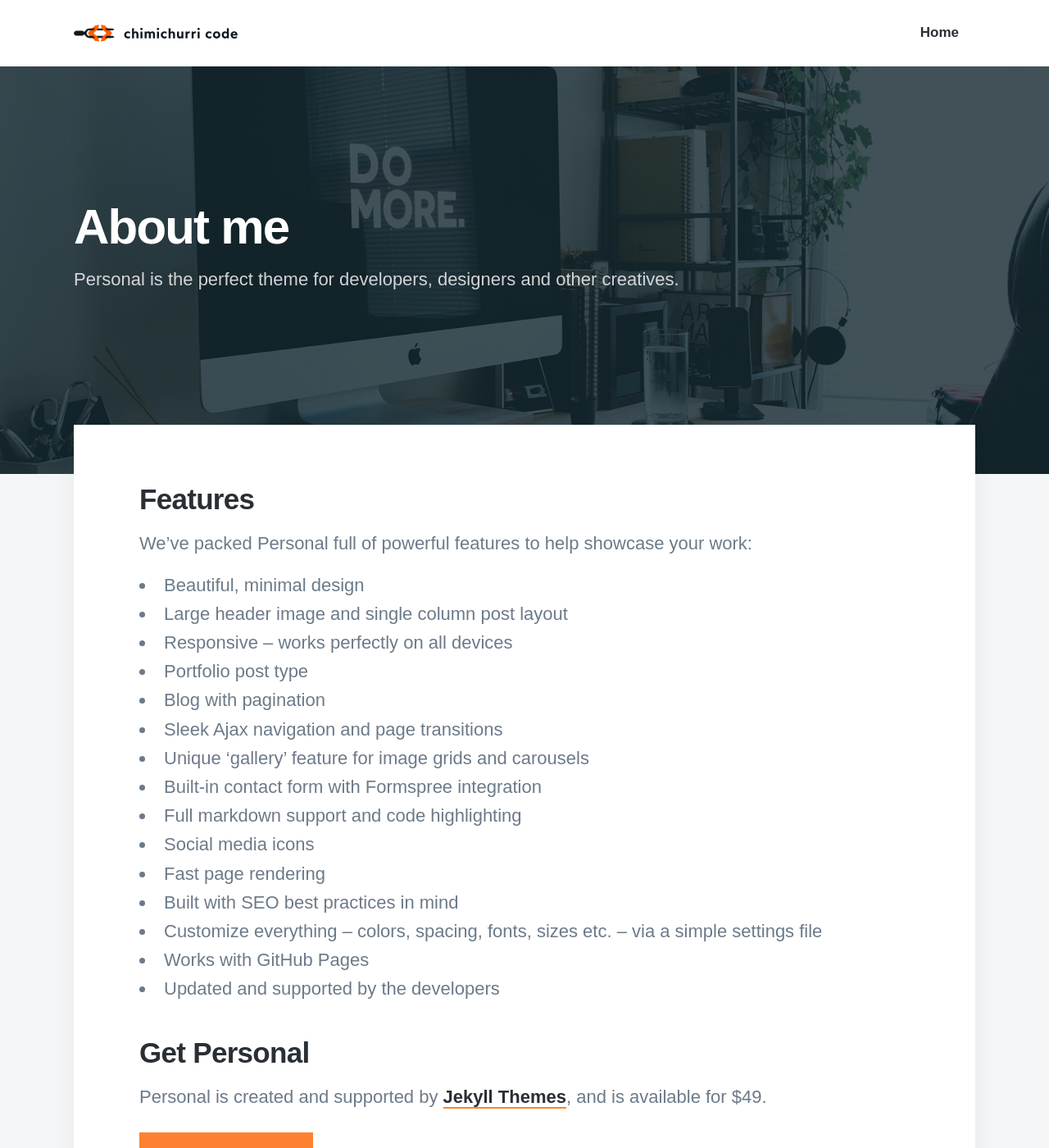
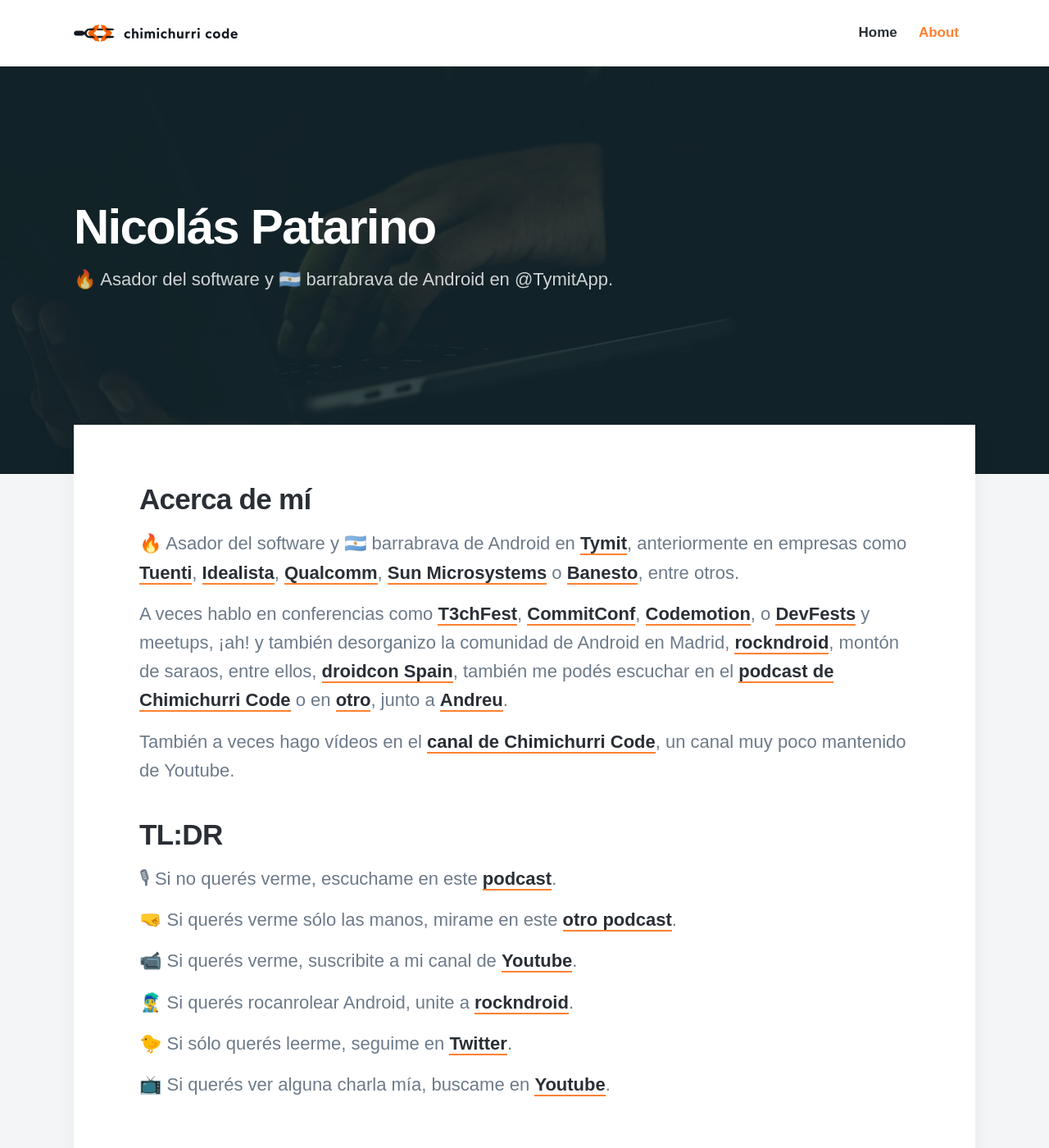
Before and after one commit to npatarino/chimichurri-code, a Jekyll site: the page built from _pages/about.md, in a window 1280 px wide and 1400 px high. Shown: the whole window at 82% size. Built offline with Jekyll 4.4.1, drawn with Linux system fonts in a browser that asks for light colours; nearby versions of some CDN libraries; some web fonts are replaced.

Commit message:
Add some content.

```diff
--- a/_data/settings.yml
+++ b/_data/settings.yml
@@ -12,8 +12,8 @@
 #      url: '/'
     - title: 'Home'
       url: '/'
-#    - title: 'About'
-#      url: '/about'
+    - title: 'About'
+      url: '/about'
 #    - title: 'Contact'
 #      url: '/contact'
 
--- a/_pages/about.md
+++ b/_pages/about.md
@@ -1,32 +1,37 @@
 ---
-title: About me
-subtitle: Personal is the perfect theme for developers, designers and other creatives.
-description: Personal is the perfect theme for developers, designers and other creatives.
-featured_image: /images/demo/about.jpg
+title: Nicolás Patarino
+subtitle: 🔥 Asador del software y 🇦🇷 barrabrava de Android en @TymitApp.
+description: 🔥 Asador del software y 🇦🇷 barrabrava de Android en @TymitApp.
+featured_image: /images/main/pexels-sora-shimazaki-5926399.jpg
 ---
 
-## Features
+## Acerca de mí
 
-We've packed Personal full of powerful features to help showcase your work:
+🔥 Asador del software y 🇦🇷 barrabrava de Android en [Tymit](https://tymit.com/), anteriormente en empresas como
+[Tuenti](https://tuenti.es/), [Idealista](https://www.idealista.com/), [Qualcomm](https://www.qualcomm.com/),
+[Sun Microsystems](https://es.wikipedia.org/wiki/Sun_Microsystems) o [Banesto](https://es.wikipedia.org/wiki/Banesto),
+entre otros.
 
-* Beautiful, minimal design
-* Large header image and single column post layout
-* Responsive – works perfectly on all devices
-* Portfolio post type
-* Blog with pagination
-* Sleek Ajax navigation and page transitions
-* Unique 'gallery' feature for image grids and carousels
-* Built-in contact form with Formspree integration
-* Full markdown support and code highlighting
-* Social media icons
-* Fast page rendering
-* Built with SEO best practices in mind
-* Customize everything – colors, spacing, fonts, sizes etc. – via a simple settings file
-* Works with GitHub Pages
-* Updated and supported by the developers
+A veces hablo en conferencias como [T3chFest](https://t3chfest.es/), [CommitConf](https://twitter.com/commitconf),
+[Codemotion](https://twitter.com/codemomadrid), o [DevFests](https://gdg.community.dev/chapters/) y meetups,
+¡ah! y también desorganizo la comunidad de Android en Madrid, [rockndroid](), montón de saraos, entre ellos,
+[droidcon Spain](https://www.madrid.droidcon.com/), también me podés escuchar en el
+[podcast de Chimichurri Code](https://open.spotify.com/show/0fCxnCusjI9frMmdANEENl) o en
+[otro](https://www.youtube.com/results?search_query=developars+cafe+gdg+spain), junto a [Andreu](https://twitter.com/andreuibanez).
 
-## Get Personal
+También a veces hago vídeos en el [canal de Chimichurri Code](https://www.youtube.com/chimichurricode),
+un canal muy poco mantenido de Youtube.
 
-Personal is created and supported by [Jekyll Themes](https://jekyllthemes.io), and is available for $49.
+## TL:DR
 
-<a href="https://jekyllthemes.io/theme/personal-website-jekyll-theme" class="button button--large">Get This Theme</a>
+🎙 Si no querés verme, escuchame en este [podcast](https://chimi.in/podcast).
+
+🤜 Si querés verme sólo las manos, mirame en este [otro podcast](https://www.youtube.com/results?search_query=developars+cafe+gdg+spain).
+
+📹 Si querés verme, suscribite a mi canal de [Youtube](https://www.youtube.com/chimichurricode).
+
+👨‍🎤 Si querés rocanrolear Android, unite a [rockndroid](https://www.meetup.com/rockndroidmad/).
+
+🐤 Si sólo querés leerme, seguime en [Twitter](https://twitter.com/npatarino).
+
+📺 Si querés ver alguna charla mía, buscame en [Youtube](https://www.youtube.com/results?search_query=Nicol%C3%A1s+Patarino).
```
Also changed, not shown: _projects/2020-05-28-code-reviews-en-invernalia.md (added, +8 -0 lines), _projects/2020-06-04-kotlin-para-todos.md (added, +8 -0 lines), _projects/2021-01-11-conferencias-y-comunidades.md (added, +8 -0 lines), _projects/2021-02-01-informativo-android-dev.md (added, +20 -0 lines), draft/2021-02-08-informativo-android-dev.md (added, +24 -0 lines), draft/2021-02-10-ccp-ep-7-swiftkey.md (added, +28 -0 lines), _projects/2021-01-27-ccp-ep-6-jeff.md (renamed from _projects/2021-01-13-ccp-ep-6-jeff.md), images/main/pexels-sora-shimazaki-5926399.jpg (added), images/youtube/code-reviews-invernalia.png (added), images/youtube/informativoAndroidDev.png (added), images/youtube/para-todos.png (added), 1 other file.
